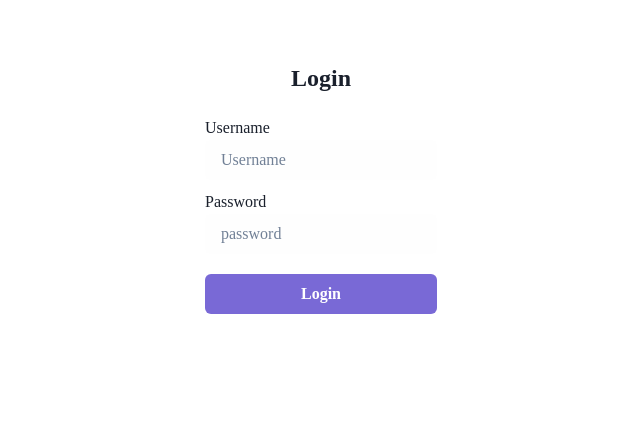
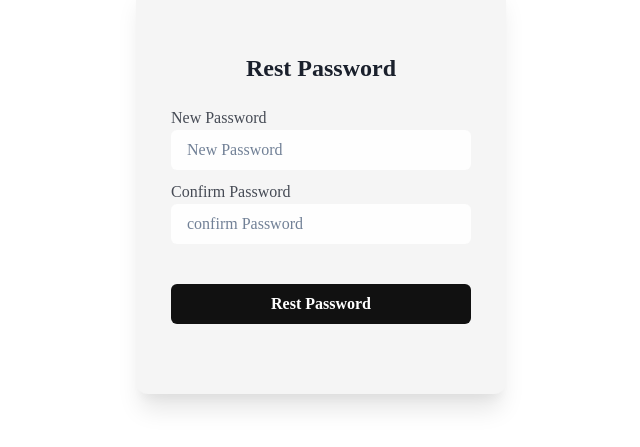
Before and after one commit to Nishchit-Dev/Service-Provider, a React (Create React App) app: page /restpswd in a window 1280 px wide. Shown: the part 213-660 px from the top of the page, without its empty margins (319-959 px from the left). Built offline with nearby package versions, Linux system fonts and the light colour scheme.

Commit message:
added +[RestPswd]

```diff
--- a/src/ChakraComponents/ChakraWrapper.tsx
+++ b/src/ChakraComponents/ChakraWrapper.tsx
@@ -7,7 +7,7 @@ const _theme = {
   colors: {
 
     pmy: {
-      100: "#7969D6",
+      100: "#111111",
       200: "#6050BC",
     },
     snd: {
--- a/src/Pages/ResetPassword/RestPassword.tsx
+++ b/src/Pages/ResetPassword/RestPassword.tsx
@@ -9,8 +9,9 @@ let InputStyle = {
 };
 const RestPassword: React.FC = () => {
   return (
+    <>
       <Center h="100vh">
-      <Center borderRadius={"12px"}>
+        <Center borderRadius={"12px"} bg={"whitesmoke"} boxShadow={"xl"}>
           <Flex
             direction={"column"}
             justifyContent={"center"}
@@ -21,62 +22,63 @@ const RestPassword: React.FC = () => {
           >
             <Text
               textAlign={"center"}
-            fontFamily={"Montserrat"}
+              fontFamily={"Poppins"}
               fontSize={"24px"}
               fontWeight={"700"}
             >
               {" "}
-            Login
+              Rest Password
             </Text>
 
             {/* <Box>
-              <Text fontFamily={"Montserrat"}>Flex</Text>
+          <Text fontFamily={"Poppins"}>Flex</Text>
         </Box> */}
 
-          <Flex flexDirection="column" gap={"10px"}>
-            <Flex dir="column">
-              <Box>
-                <Text fontFamily={"Montserrat"}>Username</Text>
+            <Flex flexDirection="column" gap={"10px"} w="300px">
+              <Flex flexDir="column" flex={1}>
+                <Text fontFamily={"Poppins"} opacity={"0.8"}>
+                  New Password
+                </Text>
                 <Input
-                  placeholder="Username"
+                  placeholder="New Password"
                   color={"black"}
                   bg={"ntl.100"}
                   style={InputStyle}
                 />
-              </Box>
               </Flex>
 
-            <Flex dir="column">
-              <Box>
-                <Text fontFamily={"Montserrat"}>Password</Text>
+              <Flex flexDir="column" flex={1}>
+                <Text fontFamily={"Poppins"} opacity={"0.8"}>
+                  Confirm Password
+                </Text>
 
                 <Input
-                  placeholder="password"
+                  placeholder="confirm Password"
                   style={InputStyle}
                   color={"black"}
                   bg={"ntl.100"}
                   type="password"
                 />
-              </Box>
               </Flex>
             </Flex>
 
-          <Flex>
+            <Flex marginTop={"20px"}>
               {/* <Box> */}
               <Button
                 flex={1}
-              fontFamily={"Montserrat"}
+                fontFamily={"Poppins"}
                 bg="pmy.100"
                 color={"white"}
                 _hover={{ bg: "pmy.200" }}
               >
-              Login
+                Rest Password
               </Button>
               {/* </Box> */}
             </Flex>
           </Flex>
         </Center>
       </Center>
+    </>
   );
 };
 
--- a/src/Pages/login/login.tsx
+++ b/src/Pages/login/login.tsx
@@ -20,7 +20,7 @@ const Login: React.FC = () => {
   return (
     <>
       <Center h="100vh">
-        <Center borderRadius={"12px"} bg={"whitesmoke"}>
+        <Center borderRadius={"12px"} bg={"whitesmoke"} boxShadow={"xl"}>
           <Flex
             direction={"column"}
             justifyContent={"center"}
--- a/src/index.css
+++ b/src/index.css
@@ -1,5 +1 @@
-.body{
-
-}
-
 @import url('https://fonts.googleapis.com/css2?family=Poppins:wght@100..900&display=swap')
```
Lines whose indentation alone changed are shown as unchanged.
